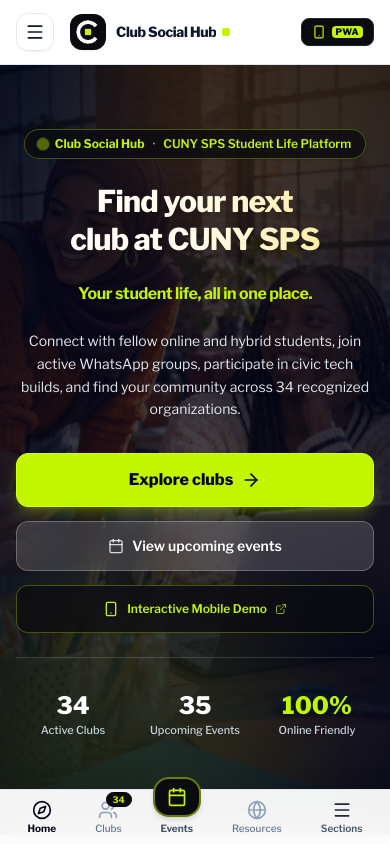
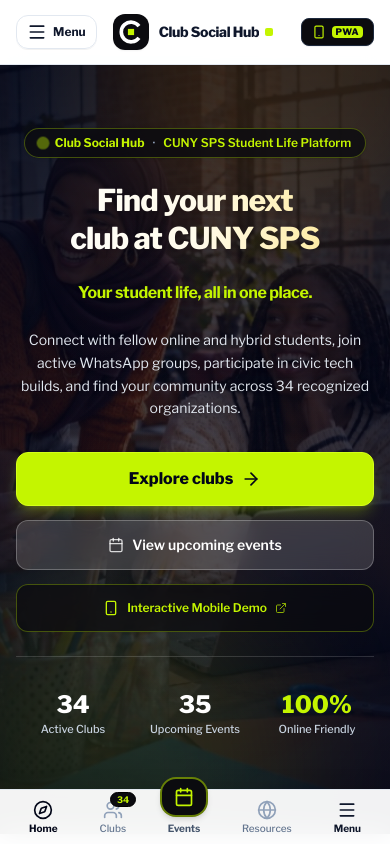
Before and after one commit to CunySPSAIClub/CunyClubSocial, a React (Vite) app: page / in a window 390 px wide. Shown: the top 844 px of the page. Built offline with nearby package versions, Linux system fonts and the light colour scheme.

Commit message:
fix(mobile): ensure fixed header with Menu button, safe area top insets, bottom Menu label, and prominent AI club Instagram links

```diff
--- a/index.html
+++ b/index.html
@@ -14,7 +14,7 @@
     <meta name="theme-color" content="#0B0B0F" />
     <meta name="mobile-web-app-capable" content="yes" />
     <meta name="apple-mobile-web-app-capable" content="yes" />
-    <meta name="apple-mobile-web-app-status-bar-style" content="black-translucent" />
+    <meta name="apple-mobile-web-app-status-bar-style" content="default" />
     <meta name="apple-mobile-web-app-title" content="ClubSocialHub" />
     <link rel="apple-touch-icon" href="./apple-touch-icon.png" />
 
--- a/public/sw.js
+++ b/public/sw.js
@@ -1,5 +1,5 @@
 // CUNY SPS Club Social Hub Service Worker (PWA Offline Support)
-const CACHE_NAME = 'cuny-club-social-hub-v1';
+const CACHE_NAME = 'cuny-club-social-hub-v2';
 const CORE_ASSETS = [
   './',
   './index.html',
--- a/src/components/StudentDiscoveryApp.tsx
+++ b/src/components/StudentDiscoveryApp.tsx
@@ -294,19 +294,23 @@ export function StudentDiscoveryApp() {
 
   return (
     <div className="min-h-screen bg-slate-100/70 text-slate-900 flex flex-col font-sans selection:bg-[#C4F500] selection:text-slate-950 overflow-x-hidden">
-      {/* TOP HEADER NAVIGATION (Clean, full-width across all devices) */}
-      <header className="sticky top-0 z-30 bg-white/95 backdrop-blur-md border-b border-slate-200 shadow-2xs">
+      {/* TOP HEADER NAVIGATION (Permanently visible and accessible across all screen sizes) */}
+      <header
+        className="fixed sm:sticky top-0 left-0 right-0 z-40 bg-white/95 backdrop-blur-md border-b border-slate-200 shadow-2xs"
+        style={{ paddingTop: 'env(safe-area-inset-top, 0px)' }}
+      >
         <div className="max-w-7xl mx-auto px-4 sm:px-6 lg:px-8 h-16 flex items-center justify-between gap-3">
           {/* Left: Burger Menu Button & Brand Mark */}
           <div className="flex items-center gap-3">
             <button
               type="button"
               onClick={() => setMobileMenuOpen(true)}
-              className="p-2 text-slate-800 hover:text-black hover:bg-slate-100 rounded-xl border border-slate-200 shadow-2xs cursor-pointer flex items-center justify-center transition-colors"
-              aria-label="Open navigation sections menu"
-              title="Open sections menu"
+              className="px-2.5 py-1.5 text-slate-900 hover:bg-slate-100 rounded-xl border border-slate-200 shadow-2xs cursor-pointer flex items-center gap-1.5 transition-colors font-bold text-xs"
+              aria-label="Open navigation menu"
+              title="Open navigation menu"
             >
               <Menu className="w-5 h-5 text-slate-900" />
+              <span className="text-xs font-bold text-slate-900 sm:hidden">Menu</span>
             </button>
 
             <button
@@ -448,7 +452,7 @@ export function StudentDiscoveryApp() {
       </header>
 
           {/* Main Content Area */}
-          <main className="flex-1 pb-20 lg:pb-12">
+          <main className="flex-1 pt-16 sm:pt-0 pb-20 lg:pb-12">
             {/* ========================================================================= */}
             {/* SCREEN 1: HOME                                                            */}
             {/* ========================================================================= */}
@@ -595,7 +599,7 @@ export function StudentDiscoveryApp() {
                           className="inline-flex items-center gap-1.5 px-3.5 py-2 rounded-xl bg-gradient-to-r from-[#833AB4] via-[#FD1D1D] to-[#F77737] hover:opacity-95 text-white font-semibold text-xs transition-all shadow-sm cursor-pointer"
                         >
                           <InstagramIcon className="w-3.5 h-3.5 fill-white" />
-                          <span>Follow on Instagram</span>
+                          <span>Instagram (@cuny_sps_ai_club)</span>
                           <ExternalLink className="w-3 h-3 opacity-80" />
                         </a>
                         <a
@@ -2194,6 +2198,16 @@ export function StudentDiscoveryApp() {
                     <span>Student Life Instagram (@cunyspsstudentlife)</span>
                     <ExternalLink className="w-3 h-3 opacity-80" />
                   </a>
+                  <a
+                    href="https://www.instagram.com/cuny_sps_ai_club/"
+                    target="_blank"
+                    rel="noopener noreferrer"
+                    className="col-span-2 flex items-center justify-center gap-1.5 px-3 py-2 bg-gradient-to-r from-[#833AB4] via-[#FD1D1D] to-[#F77737] hover:opacity-95 text-white rounded-xl text-xs font-semibold shadow-xs transition-opacity"
+                  >
+                    <InstagramIcon className="w-3.5 h-3.5 fill-white shrink-0" />
+                    <span>AI Club Instagram (@cuny_sps_ai_club)</span>
+                    <ExternalLink className="w-3 h-3 opacity-80" />
+                  </a>
                 </div>
               </div>
 
@@ -2307,11 +2321,11 @@ export function StudentDiscoveryApp() {
         <button
           type="button"
           onClick={() => setMobileMenuOpen(true)}
-          className="flex flex-col items-center justify-center gap-0.5 py-1 px-2 rounded-xl text-slate-600 hover:text-slate-950 font-medium transition-all cursor-pointer"
+          className="flex flex-col items-center justify-center gap-0.5 py-1 px-2 rounded-xl text-slate-800 hover:text-slate-950 font-bold transition-all cursor-pointer"
           aria-label="Open navigation menu"
         >
-          <Menu className="w-5 h-5 text-slate-800" />
-          <span className="text-[10px] leading-tight font-semibold">Sections</span>
+          <Menu className="w-5 h-5 text-slate-900" />
+          <span className="text-[10px] leading-tight font-bold text-slate-900">Menu</span>
         </button>
       </nav>
 
```
